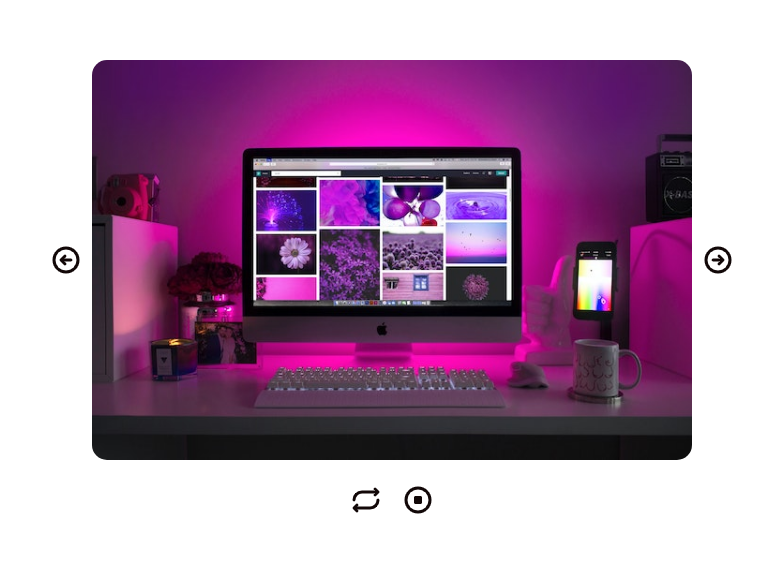
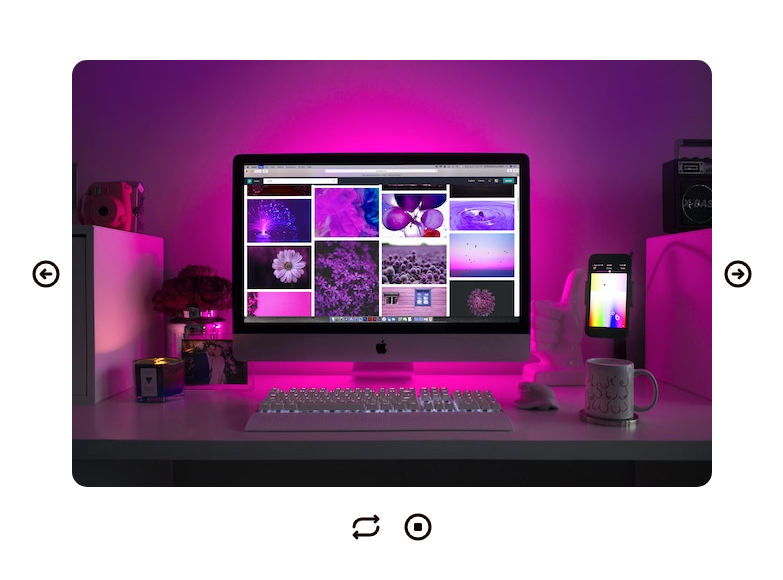
Before and after one commit to eslamsobhy/first-ng-project, an Angular app: page / in a window 1280 px wide. Shown: the top 580 px of the page, without its empty margins (248-1031 px from the left). Built offline with nearby package versions, Linux system fonts and the light colour scheme.

Commit message:
added the final touches to the slider

```diff
--- a/src/app/slider component/slider/slider.component.css
+++ b/src/app/slider component/slider/slider.component.css
@@ -16,7 +16,7 @@
 
 .slider-image div:nth-child(2) img {
   border-radius: 15px;
-  width: 600px;
+  height: 427px;
 }
 
 .cursor-p {
--- a/src/app/slider component/slider/slider.component.html
+++ b/src/app/slider component/slider/slider.component.html
@@ -9,10 +9,10 @@
     </div>
   </article>
   <article class="slide-show">
-    <div class="cursor-p" (click)="repeat()">
+    <div class="cursor-p" (click)="repeat()" title="slide show">
       <img src="./assets/images/repeat-bold.png" alt="" />
     </div>
-    <div class="cursor-p" (click)="clear()">
+    <div class="cursor-p" (click)="clear()" title="stop slide show">
       <img src="./assets/images/stop-circle-bold.png" alt="" />
     </div>
   </article>
```
